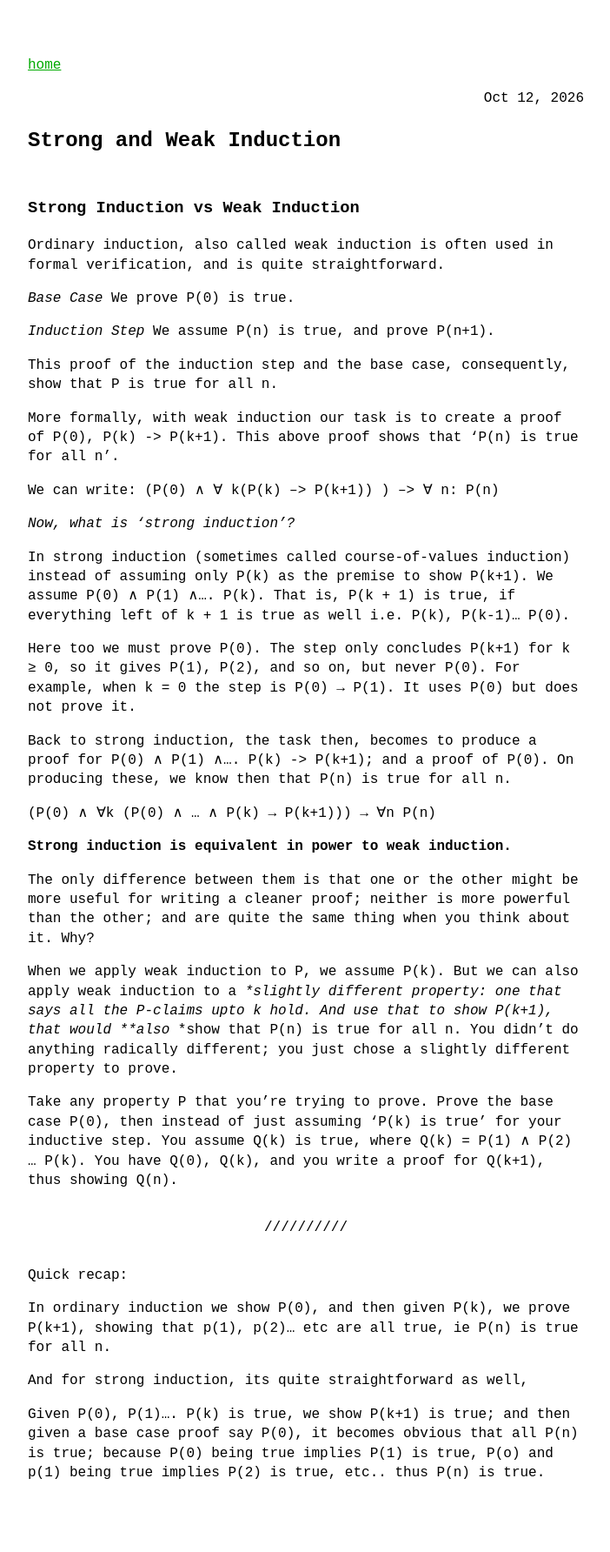
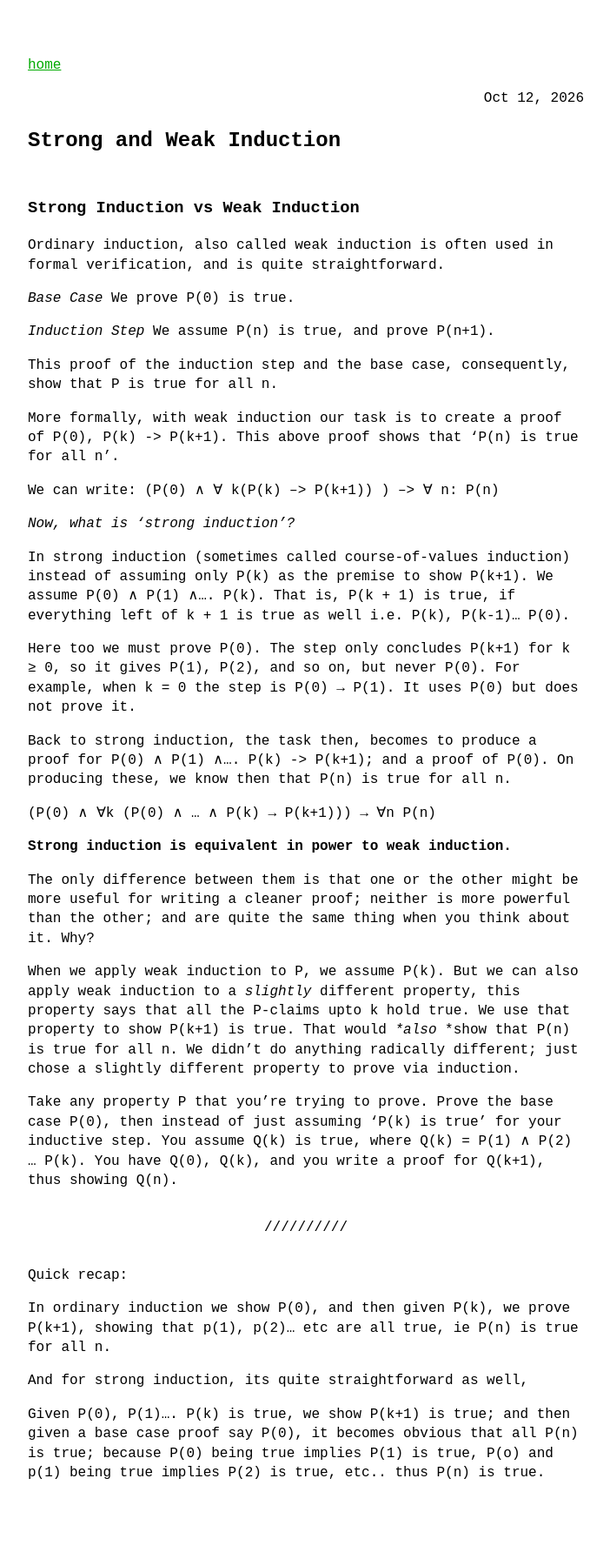
Before and after one commit to Verma314/verma314.github.io, a Jekyll site: the page built from _blog/2026-10-12-Strong-and-Weak-Induction.markdown, in a window 1280 px wide. Shown: the whole page at 87% size, without its empty margins (288-990 px from the left). Built offline with Jekyll 4.4.1, drawn with Linux system fonts in a browser that asks for light colours.

Commit message:
grammar
Clarified the explanation of weak induction by rephrasing sentences for better readability.

```diff
--- a/_blog/2026-10-12-Strong-and-Weak-Induction.markdown
+++ b/_blog/2026-10-12-Strong-and-Weak-Induction.markdown
@@ -48,10 +48,11 @@ useful for writing a cleaner proof; neither is more powerful than the
 other; and are quite the same thing when you think about it. Why?
 
 When we apply weak induction to P, we assume P(k). But we can also apply
-weak induction to a **slightly* *different property: one that says all the
-P-claims upto k hold.  And use that to show P(k+1), that would **also* *show
-that P(n) is true for all n. You didn't do anything radically different;
-you just chose a slightly different property to prove.
+weak induction to a *slightly* different property, this property says that
+all the P-claims upto k hold true.  We use that property to show P(k+1) is true.
+That would **also* *show that P(n) is true for all n. We didn't do anything
+radically different; just chose a slightly different property to prove via
+induction.
 
 Take any property P that you're trying to prove. Prove the base case P(0),
 then instead of just assuming 'P(k)  is true' for your inductive step. You
```
